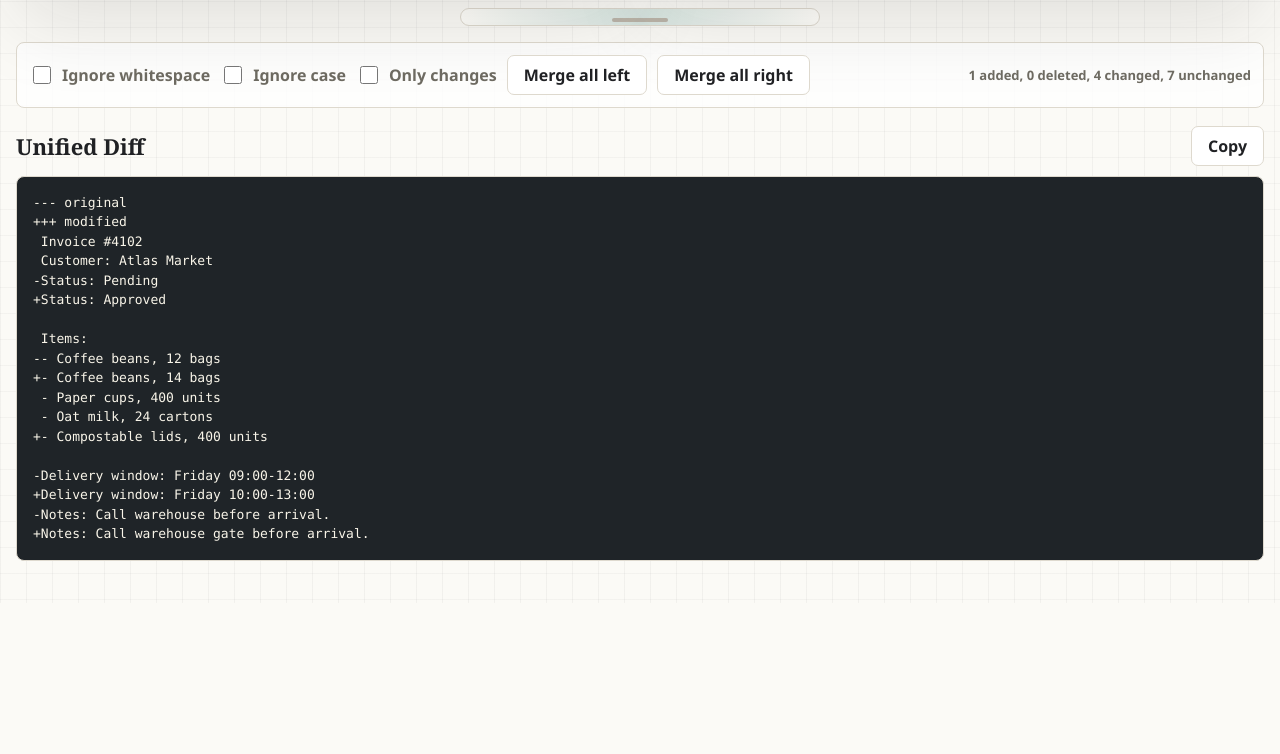
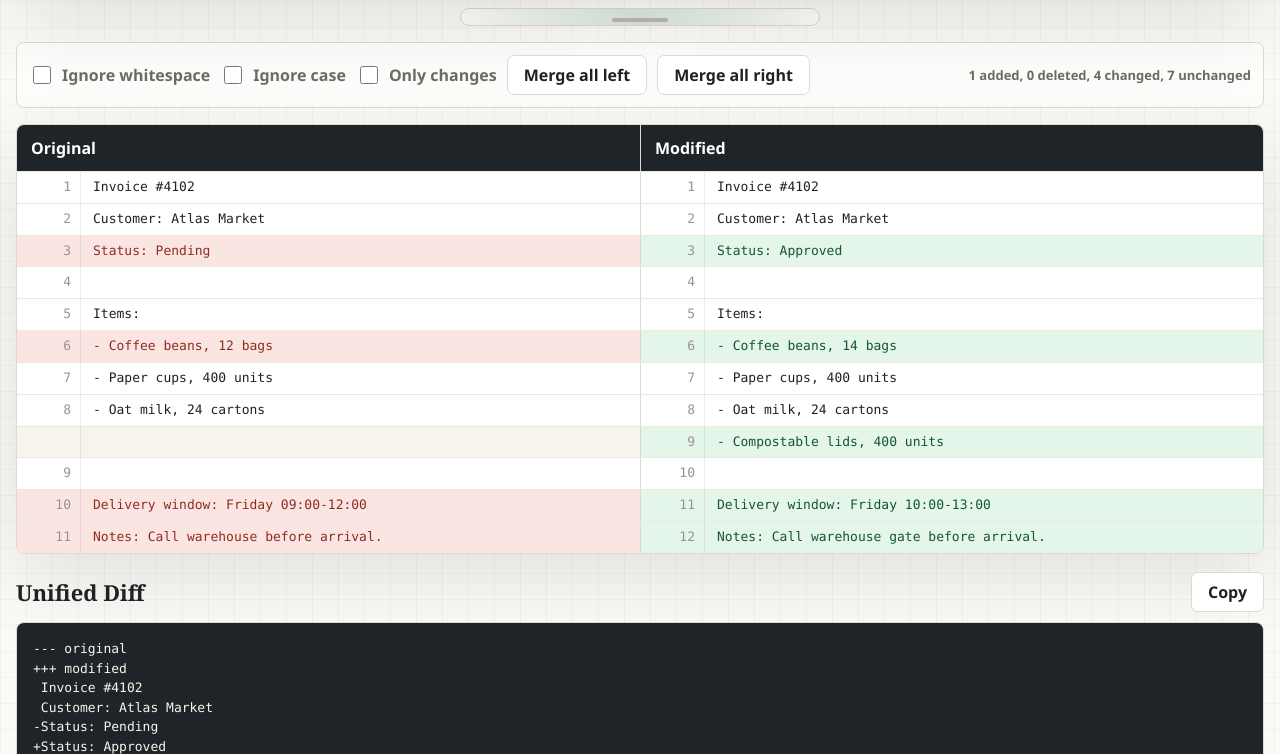
Before and after one commit to AE-BASOL/diffchecker, a plain HTML site: page index.html in a window 1280 px wide. Shown: the part 753-1507 px from the top of the page. Before the commit the page ends 1356 px from the top, so only its background shows below. Drawn offline with Linux system fonts and the light colour scheme.

Commit message:
Add aligned side by side diff view

```diff
--- a/app.js
+++ b/app.js
@@ -1,5 +1,6 @@
 const originalInput = document.querySelector("#originalInput");
 const modifiedInput = document.querySelector("#modifiedInput");
+const alignedDiff = document.querySelector("#alignedDiff");
 const stats = document.querySelector("#stats");
 const patchOutput = document.querySelector("#patchOutput");
 const originalHighlights = document.querySelector("#originalHighlights");
@@ -264,6 +265,7 @@ function renderMergeControls(row) {
 
 function renderRows(rows) {
   renderEditorHighlights(rows);
+  renderAlignedDiff(rows);
 }
 
 function createPatch(rows) {
@@ -324,6 +326,33 @@ function renderEditorHighlights(rows) {
   renderHighlightLayer(modifiedHighlights, splitLines(modifiedInput.value), rows, "right");
   syncHighlightScroll(originalInput);
   syncHighlightScroll(modifiedInput);
+}
+
+function renderAlignedDiff(rows) {
+  const visibleRows = showOnlyChanges.checked ? rows.filter((row) => row.type !== "equal") : rows;
+  if (!visibleRows.length) {
+    alignedDiff.innerHTML = `<div class="empty-state">No differences found.</div>`;
+    return;
+  }
+
+  alignedDiff.innerHTML = visibleRows.map((row) => {
+    const leftType = row.type === "delete" || row.type === "change" ? "delete" : row.type === "insert" ? "empty" : "equal";
+    const rightType = row.type === "insert" || row.type === "change" ? "insert" : row.type === "delete" ? "empty" : "equal";
+    return `<div class="aligned-row" data-row-id="${row.id}">
+      ${renderAlignedCell(row, "left", leftType)}
+      ${renderAlignedCell(row, "right", rightType)}
+    </div>`;
+  }).join("");
+}
+
+function renderAlignedCell(row, side, type) {
+  const lineNo = side === "left" ? row.leftNo : row.rightNo;
+  const text = side === "left" ? row.left : row.right;
+  const content = type === "empty" ? "&nbsp;" : escapeHtml(text) || "&nbsp;";
+  return `<div class="aligned-cell ${type}" data-side="${side}">
+    <div class="aligned-no">${lineNo || ""}</div>
+    <div class="aligned-text">${content}</div>
+  </div>`;
 }
 
 function joinLines(lines) {
@@ -555,6 +584,8 @@ function clearHoveredHighlights() {
 function markHoveredRow(rowId) {
   clearHoveredHighlights();
   document.querySelectorAll(`.highlight-line[data-row-id="${rowId}"]`).forEach((line) => line.classList.add("hovered"));
+  document.querySelectorAll(".aligned-row.hovered").forEach((row) => row.classList.remove("hovered"));
+  document.querySelector(`.aligned-row[data-row-id="${rowId}"]`)?.classList.add("hovered");
 }
 
 function handleEditorHover(textarea, side, event) {
@@ -569,6 +600,25 @@ function handleEditorHover(textarea, side, event) {
 document.querySelector("#compareButton").addEventListener("click", compare);
 document.querySelector("#mergeAllLeftButton").addEventListener("click", () => mergeAll("left"));
 document.querySelector("#mergeAllRightButton").addEventListener("click", () => mergeAll("right"));
+alignedDiff.addEventListener("mousemove", (event) => {
+  const rowEl = event.target.closest(".aligned-row[data-row-id]");
+  if (!rowEl) {
+    clearHoveredHighlights();
+    return;
+  }
+  markHoveredRow(Number(rowEl.dataset.rowId));
+});
+alignedDiff.addEventListener("mouseleave", () => {
+  if (!linePopover.classList.contains("open")) clearHoveredHighlights();
+});
+alignedDiff.addEventListener("click", (event) => {
+  const rowEl = event.target.closest(".aligned-row[data-row-id]");
+  if (!rowEl) return;
+  const row = currentRows.find((item) => item.id === Number(rowEl.dataset.rowId));
+  if (!row || row.type === "equal") return;
+  const side = event.target.closest(".aligned-cell")?.dataset.side || "right";
+  showChangePopover(row, side, event.clientX, event.clientY);
+});
 linePopover.addEventListener("click", (event) => {
   const button = event.target.closest("[data-action]");
   if (!button || button.disabled) return;
--- a/index.html
+++ b/index.html
@@ -57,6 +57,14 @@
         <div class="stats" id="stats" aria-live="polite"></div>
       </section>
 
+      <section class="aligned-diff-shell" aria-label="Aligned diff view">
+        <div class="aligned-diff-header">
+          <div>Original</div>
+          <div>Modified</div>
+        </div>
+        <div class="aligned-diff" id="alignedDiff"></div>
+      </section>
+
       <section class="patch-section" aria-label="Unified diff">
         <div class="section-title">
           <h2>Unified Diff</h2>
--- a/styles.css
+++ b/styles.css
@@ -273,6 +273,89 @@ body.resizing-editors {
   color: var(--muted);
   font-size: 13px;
   font-weight: 800;
+}
+
+.aligned-diff-shell {
+  overflow: hidden;
+  border: 1px solid var(--line);
+  border-radius: 8px;
+  background: var(--panel);
+  box-shadow: var(--shadow);
+}
+
+.aligned-diff-header,
+.aligned-row {
+  display: grid;
+  grid-template-columns: minmax(0, 1fr) minmax(0, 1fr);
+}
+
+.aligned-diff-header {
+  position: sticky;
+  top: 0;
+  z-index: 2;
+  background: var(--panel-dark);
+  color: #fff;
+  font-weight: 850;
+}
+
+.aligned-diff-header > div {
+  padding: 12px 14px;
+}
+
+.aligned-diff-header > div + div,
+.aligned-cell + .aligned-cell {
+  border-left: 1px solid var(--line);
+}
+
+.aligned-row {
+  min-height: 31px;
+  border-top: 1px solid #ece8df;
+}
+
+.aligned-row:hover .aligned-cell.delete,
+.aligned-row:hover .aligned-cell.insert,
+.aligned-row.hovered .aligned-cell.delete,
+.aligned-row.hovered .aligned-cell.insert {
+  filter: saturate(1.15);
+  box-shadow: inset 0 0 0 2px rgba(13, 107, 95, 0.38);
+}
+
+.aligned-cell {
+  display: grid;
+  grid-template-columns: 64px minmax(0, 1fr);
+  min-width: 0;
+  background: #fff;
+  font-family: "Cascadia Mono", "Consolas", monospace;
+  font-size: 13px;
+  line-height: 1.45;
+}
+
+.aligned-cell.delete {
+  background: var(--delete-bg);
+  color: var(--delete-ink);
+}
+
+.aligned-cell.insert {
+  background: var(--insert-bg);
+  color: var(--insert-ink);
+}
+
+.aligned-cell.empty {
+  background: #f7f4ed;
+}
+
+.aligned-no {
+  padding: 6px 9px;
+  border-right: 1px solid rgba(0, 0, 0, 0.08);
+  color: #9a958b;
+  text-align: right;
+  user-select: none;
+}
+
+.aligned-text {
+  padding: 6px 12px;
+  white-space: pre-wrap;
+  overflow-wrap: anywhere;
 }
 
 .diff-shell {
```
